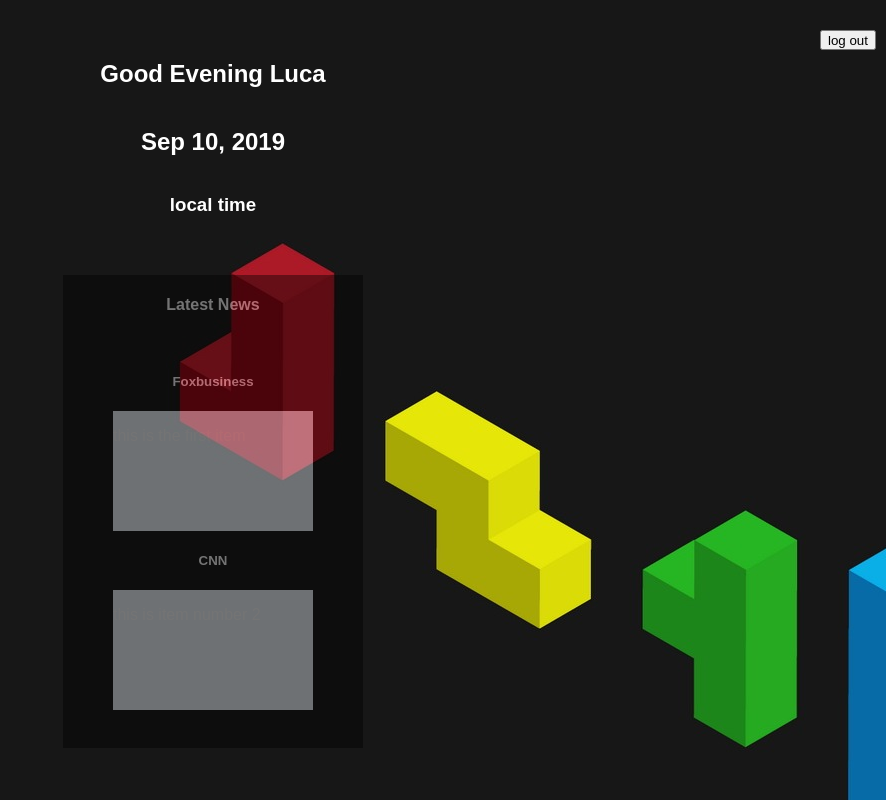
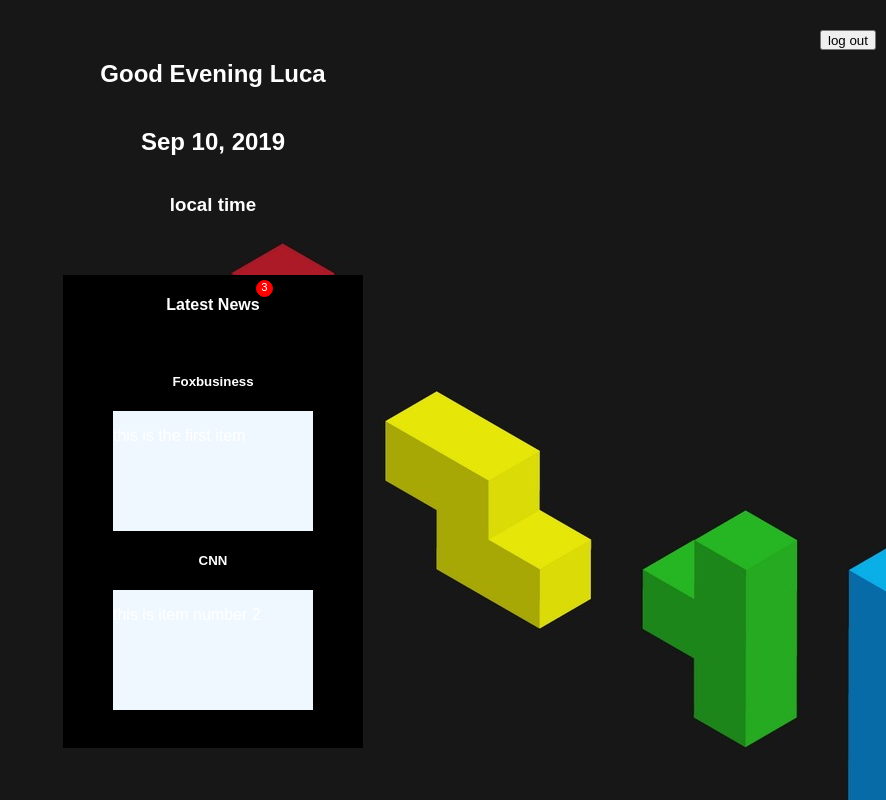
Before and after one commit to lucasbench/greeting-app, a website: page info.html in a window 1280 px wide. Shown: the whole page, without its empty margins (394-1280 px from the left). Drawn offline with Linux system fonts and the light colour scheme.

Commit message:
latest news exercise

```diff
--- a/info.html
+++ b/info.html
@@ -16,7 +16,8 @@
                     <h2>Sep 10, 2019</h2>
                     <h3>local time</h3>
                 </section>
-                <section id="news">
+                <section class="news">
+                    <div class="notifications">3</div>
                     <h4>Latest News</h4>
                         <ul>
                             <li>
--- a/styles.css
+++ b/styles.css
@@ -1,4 +1,4 @@
-main{
+main {
     align-items: center;
     display: flex;
     flex-direction: column;
@@ -7,10 +7,10 @@ main{
     padding-top: 40px;
     height: 100%;
 }
-form:hover{
+form:hover {
     opacity: 0.7;
 }
-#login{
+.login {
     transition: all 0.5s ease-in-out;
     justify-content: center;
     border-radius: 50%;
@@ -21,44 +21,43 @@ form:hover{
     height: 300px;
     width: 300px;
 }
-#login:hover{
-    transform: scale(1.2);
-    opacity: 0.7;
+.login:hover {
+    transform: scale(1.6);
 }
-form{
+form {
     display: flex;
 }
-h1{
+h1 {
     text-align: center;
     color:  white;
 }
-input{
+input {
     border-radius: 5px;
     margin-left: 10px;
     margin-top: 5px;
 }
-button{
+button {
     height: 20px;
     margin-top: 30px;
     margin-right: 10px;
     float: right;
 }
-h2{
+h2 {
     color: white;
 }
-h3{
+h3 {
     color: white;
 }
-h4{
+h4 {
     color: white;
 }
-h5{
+h5 {
     color: white;
 }
-p{
+p {
     color: white;
 }
-section{
+section {
     min-width: 300px;
     text-align: center;
     display: flex;
@@ -66,27 +65,36 @@ section{
     align-items: center;
     flex-direction: column;
 }
-#news{
+.news {
+    position: relative;
     margin-top: 40px;
     background-color: black;
     min-width: 300px;
-    opacity: 0.4;
 }
-#news:hover{
-    opacity: 0.7;
+.news:hover{
+    opacity: 0.8;
 }
-ul{
+ul {
     padding: 0;
 }
-ul li:hover{
-    color: rgb(89, 141, 76);
-}
-ul li{
+ul li {
     display: block;
 }
-.card{
+.card {
     display: flex;
     background-color: aliceblue;
     width: 200px;
     height: 120px;
 }
+.notifications{
+    background-color: red;
+    width: 15px;
+    height: 15px;
+    color: white;
+    position: absolute;
+    top: 5px;
+    right: 90px;
+    border: 1px solid red;
+    border-radius: 50%;
+    font-size: .7rem;
+}
```
Also changed, not shown: index.html (+2 -3 lines).
